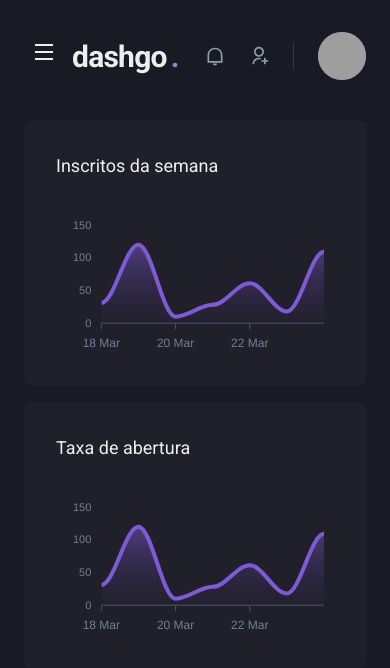
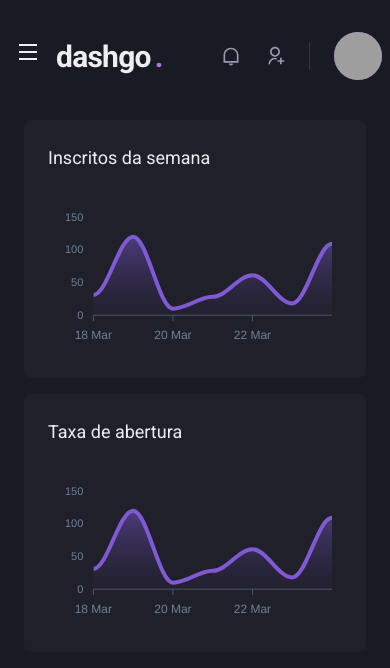
Before and after one commit to dev-viniciuss/dashgo, a Next.js app: page /dashboard in a window 390 px wide. Shown: the top 668 px of the page. Built offline with nearby package versions, Linux system fonts and the light colour scheme; grey boxes are pictures that could not be loaded.

Commit message:
refactor: trabalhando na responsividade do dashboard

```diff
--- a/src/components/Header/index.tsx
+++ b/src/components/Header/index.tsx
@@ -23,7 +23,7 @@
       w="100%" h="20"
       maxW={1480}
       mx="auto" mt="4"
-      px="6"
+      px={["2" ,"6"]}
       align="center"
     >
       { !isWideVersion && (
--- a/src/pages/dashboard.tsx
+++ b/src/pages/dashboard.tsx
@@ -13,12 +13,12 @@
         <Sidebar />
 
         <SimpleGrid flex="1" gap="4" minChildWidth="320px" align="flex-start">
-          <Box p="8" pb="4" bg="gray.800" borderRadius={8}>
+          <Box p={["6", "8"]} pb="4" bg="gray.800" borderRadius={8}>
             <Text fontSize="lg" mb="4">Inscritos da semana</Text>
             <CustomChart />
           </Box>
 
-          <Box p="8" pb="4" bg="gray.800" borderRadius={8}>
+          <Box p={["6", "8"]} pb="4" bg="gray.800" borderRadius={8}>
             <Text fontSize="lg" mb="4">Taxa de abertura</Text>
             <CustomChart />
           </Box>
```
